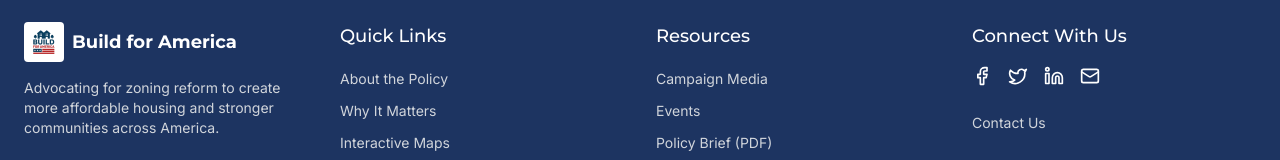
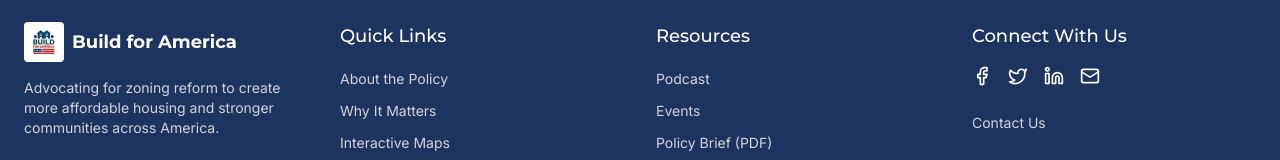
Before and after one commit to PBPL41/pbpl41.github.io, a React (Vite) app: page / in a window 1280 px wide. Shown: the part 2472-2632 px from the top of the page. Built offline with nearby package versions, Linux system fonts and the light colour scheme.

Commit message:
Visual edit in Lovable
Edited UI in Lovable

```diff
--- a/src/components/layout/Footer.tsx
+++ b/src/components/layout/Footer.tsx
@@ -1,21 +1,14 @@
-
 import React from 'react';
 import { Link } from 'react-router-dom';
 import { Facebook, Twitter, Linkedin, Mail } from 'lucide-react';
-
 const Footer = () => {
   const year = new Date().getFullYear();
-
   return <footer className="bg-bfa-blue-dark text-white">
       <div className="container-wide py-12">
         <div className="grid grid-cols-1 md:grid-cols-3 lg:grid-cols-4 gap-8">
           <div className="space-y-4">
             <Link to="/" className="flex items-center space-x-2">
-              <img
-                src="/lovable-uploads/8d635ce6-d8ff-49b6-b9db-4e616cd26640.png"
-                alt="Build for America Logo"
-                className="h-10 w-auto bg-white p-1 rounded"
-              />
+              <img src="/lovable-uploads/8d635ce6-d8ff-49b6-b9db-4e616cd26640.png" alt="Build for America Logo" className="h-10 w-auto bg-white p-1 rounded" />
               <span className="font-heading font-bold text-lg">Build for America</span>
             </Link>
             <p className="text-sm text-gray-300 mt-4">Advocating for zoning reform to create more affordable housing and stronger communities across America.</p>
@@ -43,7 +36,7 @@ const Footer = () => {
             <h4 className="text-lg font-heading font-medium mb-4">Resources</h4>
             <ul className="space-y-2">
               <li>
-                <Link to="/media" className="text-gray-300 hover:text-white transition-colors text-sm">Campaign Media</Link>
+                <Link to="/media" className="text-gray-300 hover:text-white transition-colors text-sm">Podcast</Link>
               </li>
               <li>
                 <Link to="/events" className="text-gray-300 hover:text-white transition-colors text-sm">Events</Link>
@@ -89,5 +82,4 @@ const Footer = () => {
       </div>
     </footer>;
 };
-
 export default Footer;
```
